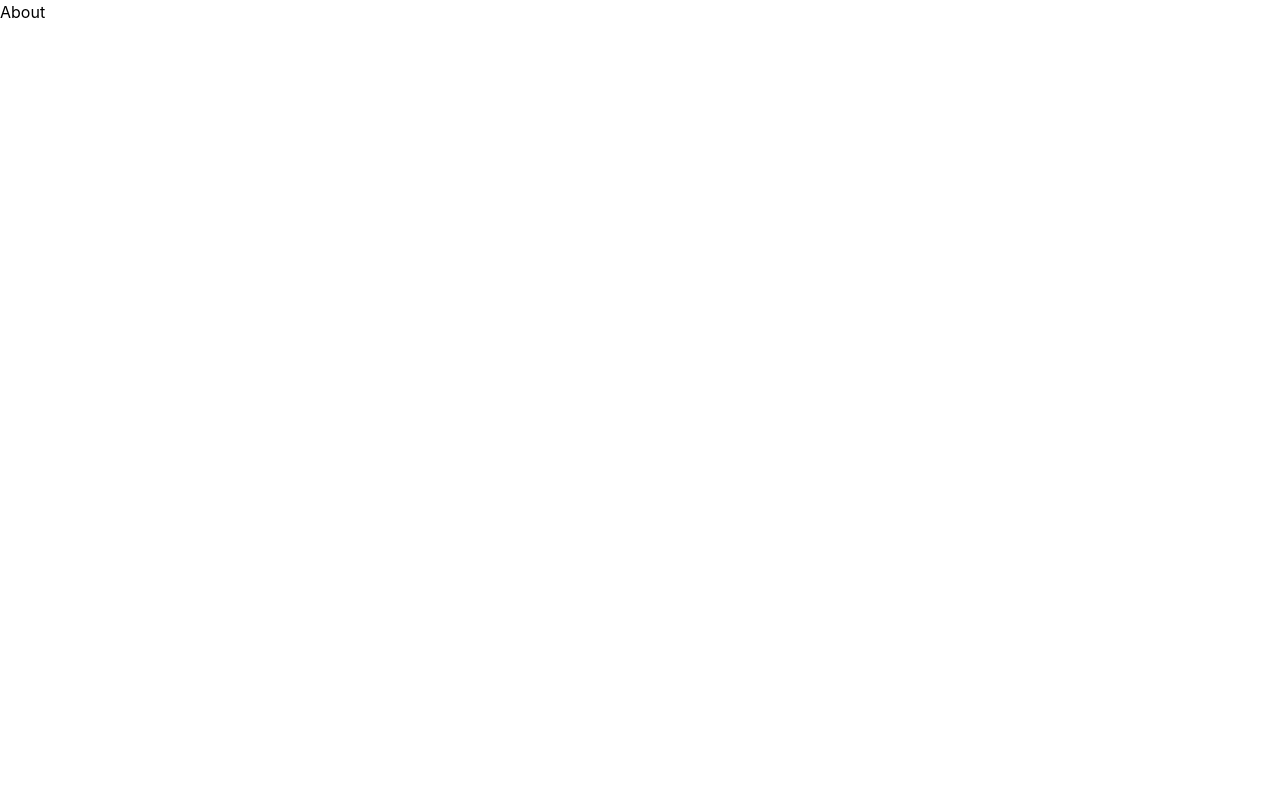
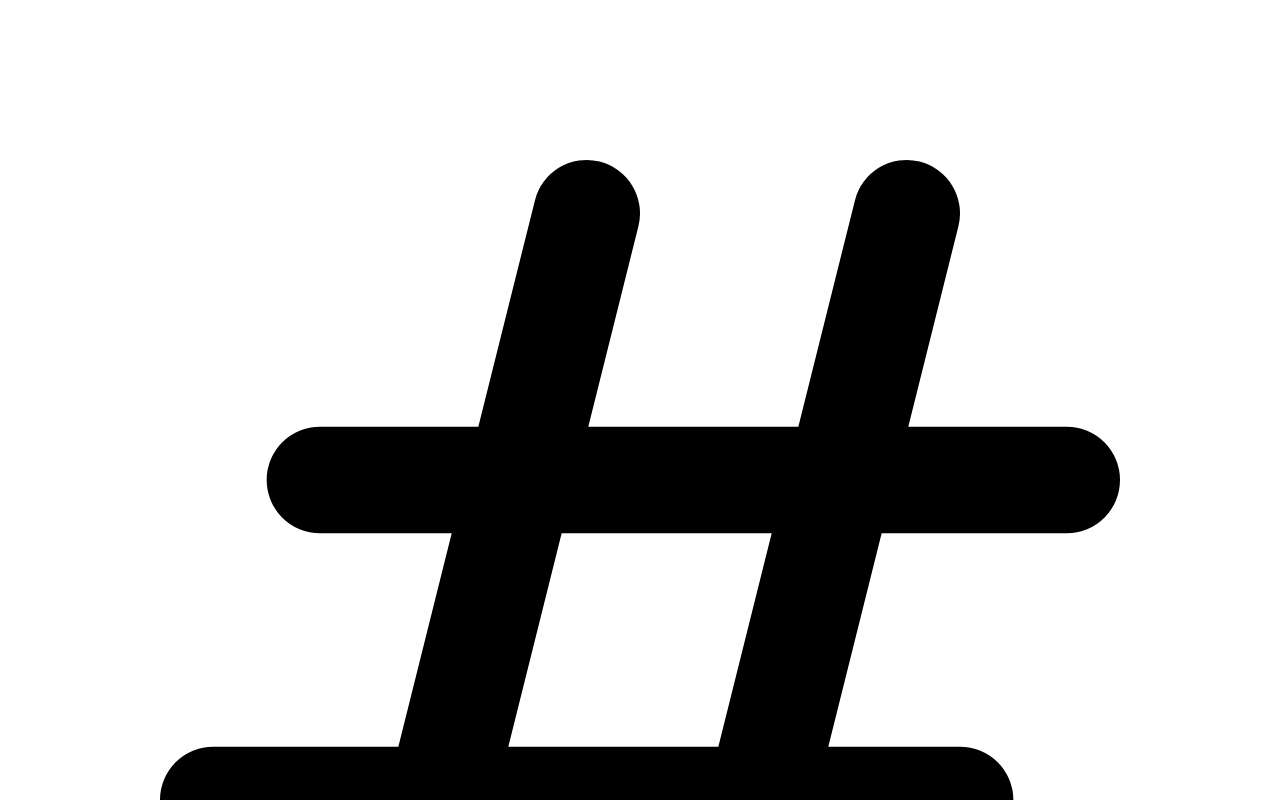
Before and after one commit to mhmdmrabet/portfolio, a React (Vite) app: page /about in a window 1280 px wide. Shown: the top 800 px of the page. Built offline with nearby package versions, Linux system fonts and the light colour scheme.

Commit message:
Refactor to integrate routing

```diff
--- a/src/components/App/App.tsx
+++ b/src/components/App/App.tsx
@@ -1,15 +1,20 @@
+import { Route, Routes } from 'react-router-dom';
+import { About } from '../About';
 import { HomePage } from '../HomePage';
 import { Nav } from '../Nav';
+import { Projects } from '../Projects';
 import './App.css';
 
 function App() {
   return (
-    <div className="">
-      <div className="">
-        <Nav />
-      </div>
-      <div className="h-screen flex justify-center items-center bg-gray-800">
-        <HomePage />
+    <div className="bg-gray-800">
+      <Nav />
+      <div className="flex justify-center items-center h-screen text-white">
+        <Routes>
+          <Route path="/" element={<HomePage />} />
+          <Route path="/about" element={<About />} />
+          <Route path="/projects" element={<Projects />} />
+        </Routes>
       </div>
     </div>
   );
--- a/src/main.tsx
+++ b/src/main.tsx
@@ -1,19 +1,13 @@
 import { StrictMode } from 'react';
 import { render } from 'react-dom';
-import { BrowserRouter, Route, Routes } from 'react-router-dom';
-import { About } from './components/About';
+import { BrowserRouter } from 'react-router-dom';
 import App from './components/App/App';
-import { Projects } from './components/Projects';
 import './index.css';
 
 render(
   <StrictMode>
     <BrowserRouter>
-      <Routes>
-        <Route path="/" element={<App />} />
-        <Route path="/about" element={<About />} />
-        <Route path="/projects" element={<Projects />} />
-      </Routes>
+      <App />
     </BrowserRouter>
   </StrictMode>,
   document.getElementById('root')
```
